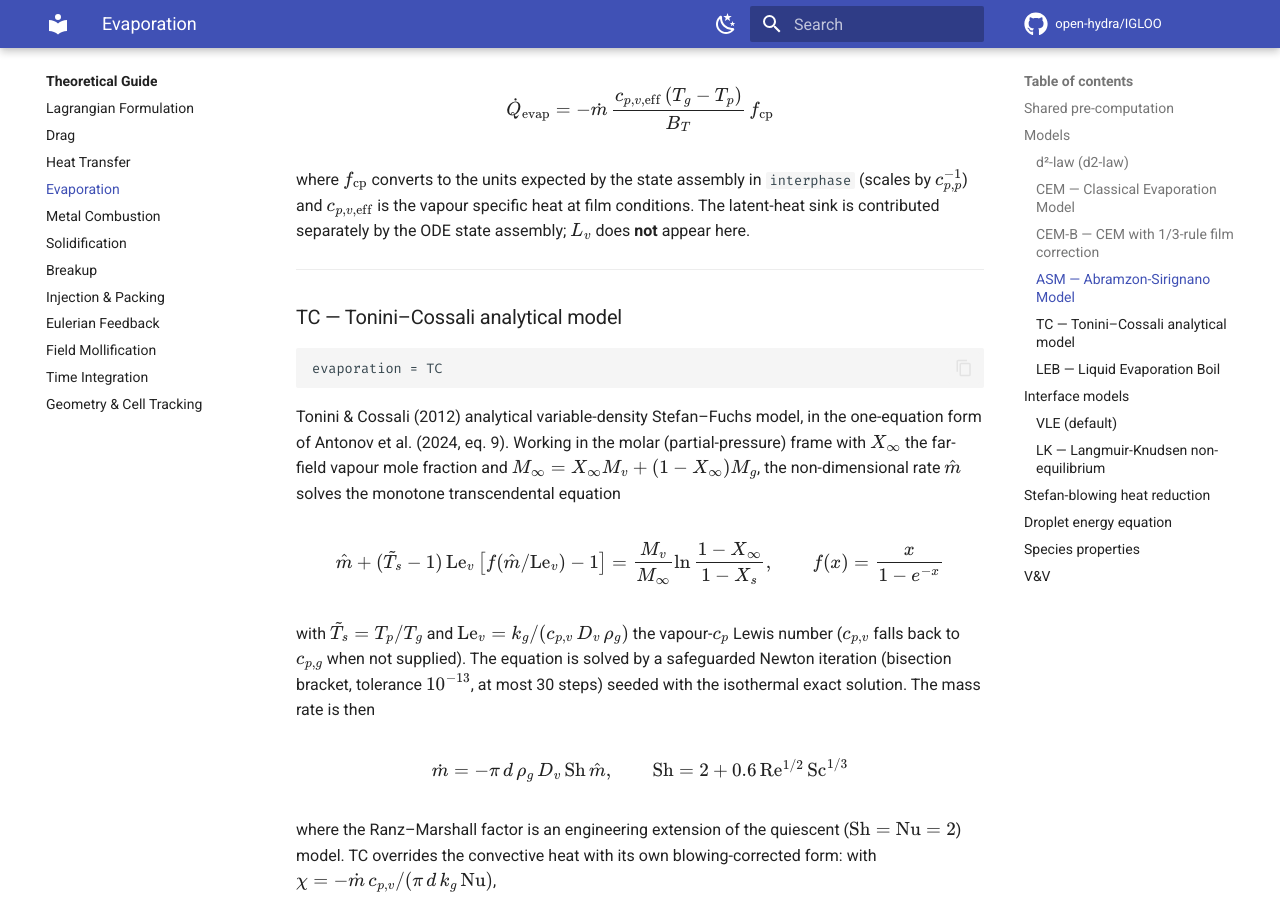
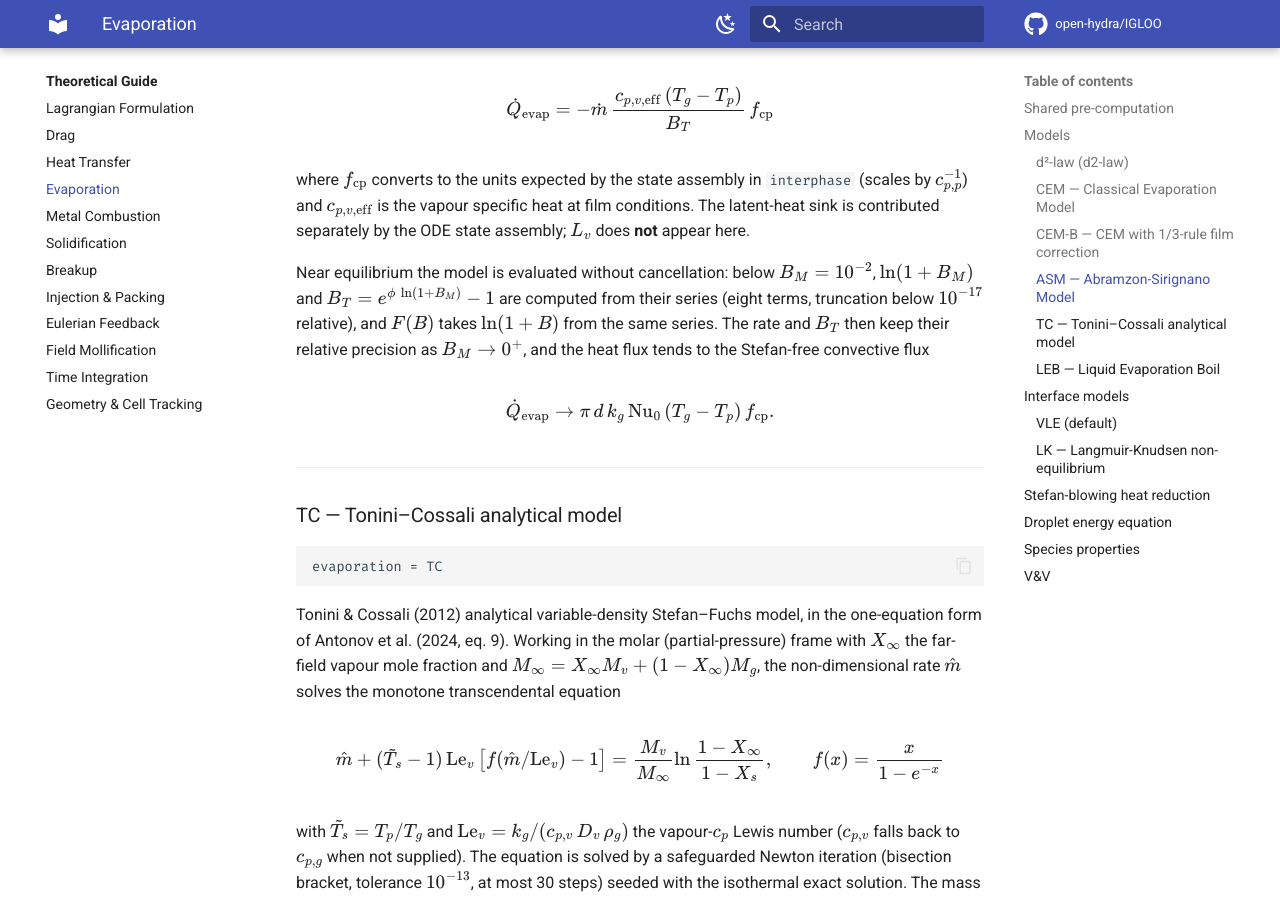
Before and after one commit to open-hydra/IGLOO, an MkDocs documentation site: the page built from docs/theory/evaporation.md, in a window 1280 px wide and 900 px high, scrolled down 3339 px. Built offline with MkDocs 1.6.1 and Material for MkDocs 9.7.7, drawn with Linux system fonts in a browser that asks for light colours; comment, search, counter and statistics services are not loaded.

Commit message:
fix(evaporation): Abramzon-Sirignano near equilibrium — ln(1+B) and e^x − 1 without cancellation; the heat flux tends to the Stefan-free limit
Below B_M = 1e-2 the ASM model evaluates ln(1+B_M) and B_T = exp(phi ln(1+B_M)) − 1
from their series, and F(B) takes ln(1+B) from the same series; at and above 1e-2 the
expressions are unchanged. The heat flux −mdot·c_pv·(T_g − T_p)/B_T then tends to the
Stefan-free convective flux pi·d·k_g·Nu0·(T_g − T_p) as B_M → 0+. The B_T <= 0 branch
returns no heat flux: it is reachable only for a subnormal B_M (phi·ln(1+B_M)
underflows), where mdot has already underflowed.

Gates in test_evaporation: EV10 (mdot and Q_G against the same algorithm in quadruple
precision from the same inputs, 1e-12, B_M from 3.7e-17 to 1.04e-2 in three settings)
and EV11 (Q_G against the Stefan-free limit at B_M <= 1.1e-16, 1e-12).

Co-Authored-By: Claude Opus 5.5 (1M context) <noreply@anthropic.com>
Claude-Session: https://claude.ai/code/session_019zi1qiuw7HF2aRfC8FR4xx

```diff
--- a/docs/theory/evaporation.md
+++ b/docs/theory/evaporation.md
@@ -167,6 +167,16 @@ where $f_\mathrm{cp}$ converts to the units expected by the state assembly in `i
 (scales by $c_{p,p}^{-1}$) and $c_{p,v,\mathrm{eff}}$ is the vapour specific heat at film
 conditions.  The latent-heat sink is contributed separately by the ODE state assembly;
 $L_v$ does **not** appear here.
+
+Near equilibrium the model is evaluated without cancellation: below $B_M = 10^{-2}$,
+$\ln(1+B_M)$ and $B_T = e^{\phi\,\ln(1+B_M)} - 1$ are computed from their series (eight terms,
+truncation below $10^{-17}$ relative), and $F(B)$ takes $\ln(1+B)$ from the same series.  The
+rate and $B_T$ then keep their relative precision as $B_M \to 0^+$, and the heat flux tends to
+the Stefan-free convective flux
+
+$$
+\dot{Q}_\mathrm{evap} \to \pi\,d\,k_g\,\mathrm{Nu}_0\,(T_g - T_p)\,f_\mathrm{cp}.
+$$
 
 ---
 
```
Also changed, not shown: 3 other files.
